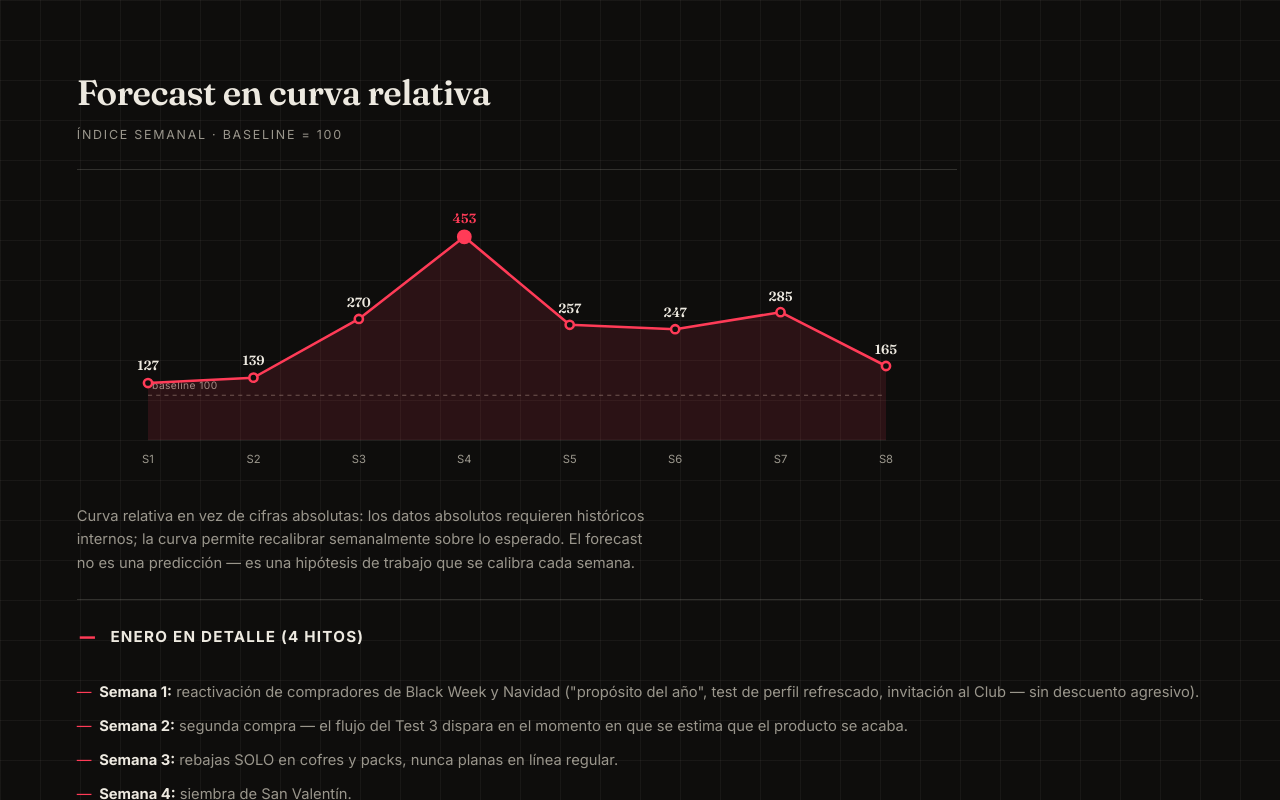
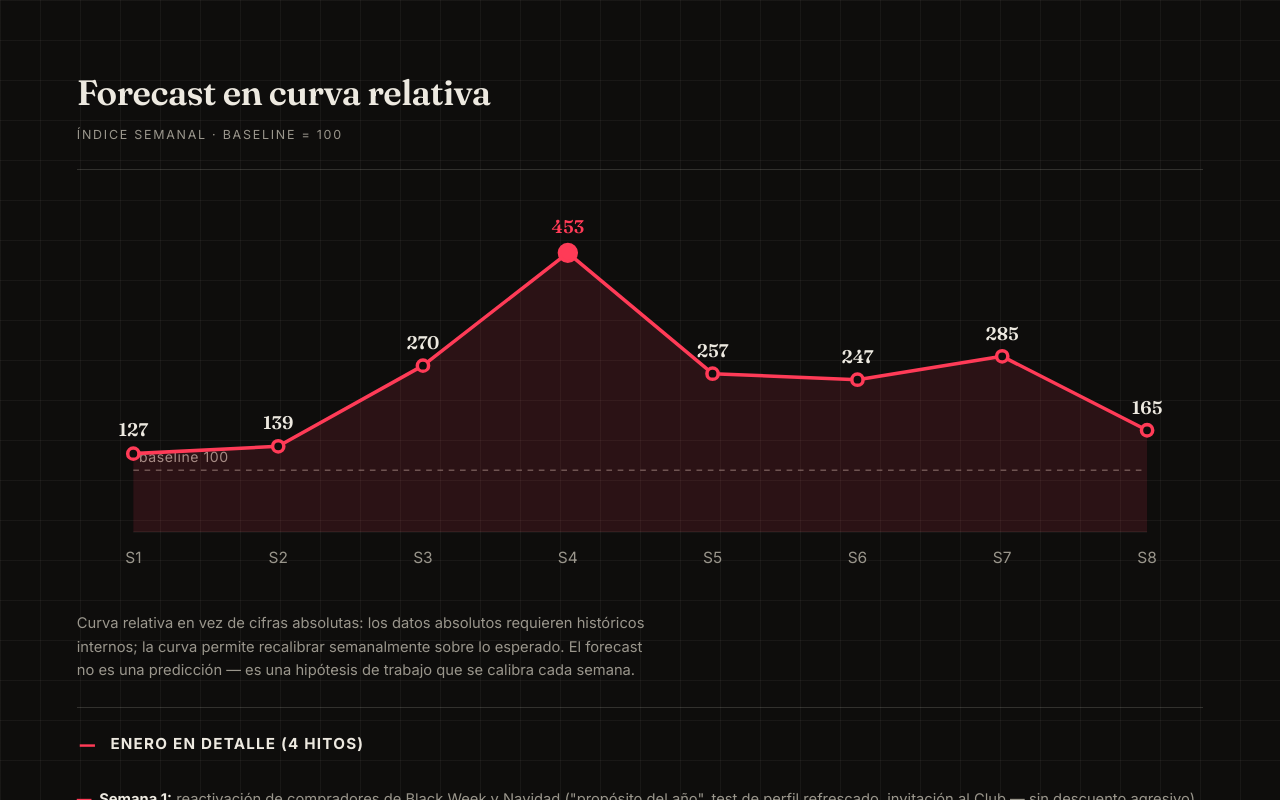
Before and after one commit to Luisechancafe/freshly-case-study, a plain HTML site: page index.html in a window 1280 px wide. Shown: the part 11200-12000 px from the top of the page. Drawn offline with Linux system fonts and the light colour scheme.

Commit message:
Forecast (G7) a ancho completo del bloque

```diff
--- a/assets/css/styles.css
+++ b/assets/css/styles.css
@@ -654,8 +654,8 @@ p.gchart__src { margin-top: var(--s2); }
 .gb__lab { font-size: .74rem; color: var(--ink-2); text-transform: uppercase; letter-spacing: .06em; margin-top: .2rem; text-align: center; }
 
 /* G7 — forecast: baseline + puntos interactivos */
-.chart { max-width: 880px; }
-.chart__svg { display: block; width: 100%; max-width: 820px; margin-inline: auto; }
+.chart { max-width: none; }
+.chart__svg { display: block; width: 100%; max-width: 100%; margin-inline: auto; }
 .chart__baseline { stroke: var(--ink-2); stroke-width: 1; stroke-dasharray: 4 4; opacity: .55; }
 .chart__baselab { fill: var(--ink-2); font-family: var(--font-text); font-size: 10px; letter-spacing: .04em; }
 .pt { cursor: pointer; }
```
